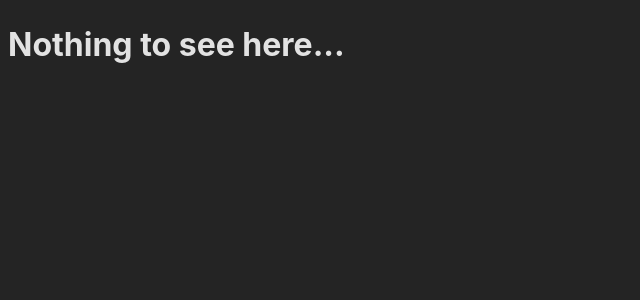
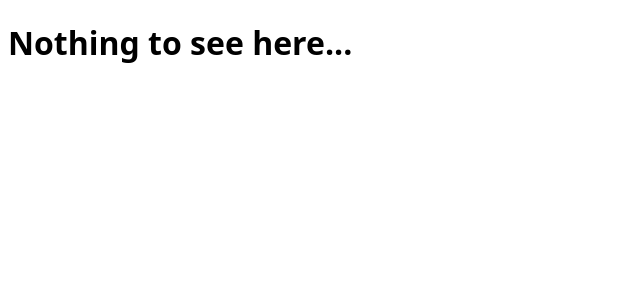
Before and after one commit to groobob/Portfolio-Website, a React (Vite) app: page / in a window 1280 px wide. Shown: the top 300 px of the page, without its empty margins (0-640 px from the left). Built offline with nearby package versions, Linux system fonts and the light colour scheme.

Commit message:
Updated default styling settings

```diff
--- a/src/index.css
+++ b/src/index.css
@@ -1,11 +1,7 @@
 :root {
-  font-family: Inter, system-ui, Avenir, Helvetica, Arial, sans-serif;
-  line-height: 1.5;
-  font-weight: 400;
-
-  color-scheme: light dark;
-  color: rgba(255, 255, 255, 0.87);
-  background-color: #242424;
+  font-family: system-ui;
+  color-scheme: light;
+  background-color: #ffffff;
 
   font-synthesis: none;
   text-rendering: optimizeLegibility;
```
